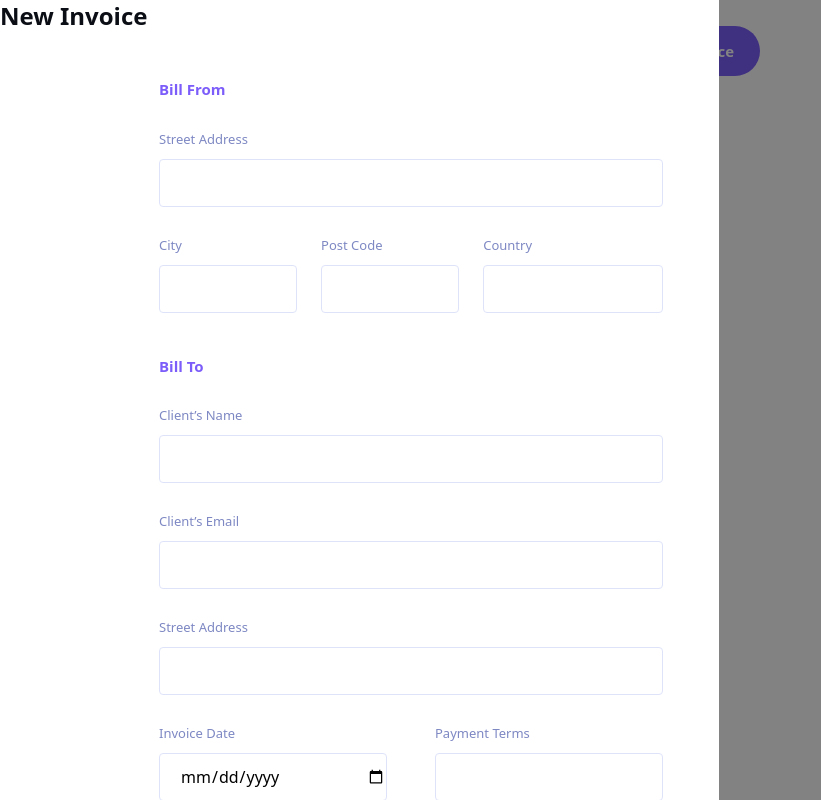
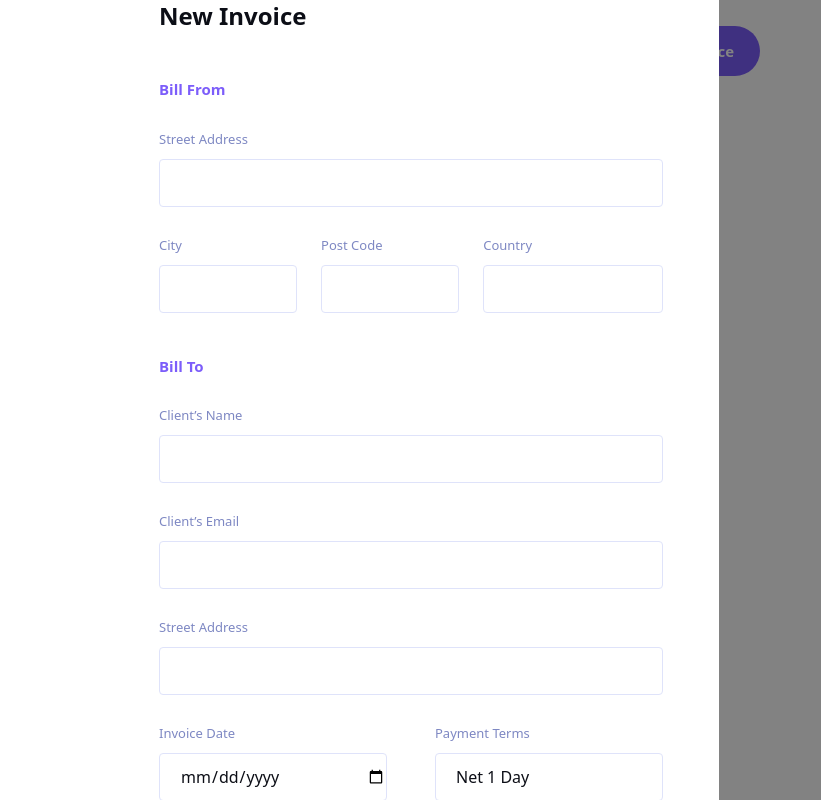
Before and after one commit to NIKAKVINIKADZE2007/reEducateProject, a React (Vite) app: page / in a window 1280 px wide. Both pictures are taken after a click on the button "New Invoice". Shown: the whole page, without its empty margins (0-821 px from the left). Built offline with nearby package versions, Linux system fonts and the light colour scheme.

Commit message:
adding drop down

```diff
--- a/src/components/InvoiceForm.tsx
+++ b/src/components/InvoiceForm.tsx
@@ -2,6 +2,7 @@ import { useForm } from 'react-hook-form';
 import { yupResolver } from '@hookform/resolvers/yup';
 import { InvoiceFormData, invoiceSchema } from '../validations/Invoice';
 import PopUp from './PopUp';
+import { useState } from 'react';
 
 export default function InvoiceForm({
   setShowNewInvoice,
@@ -16,7 +17,18 @@ export default function InvoiceForm({
     resolver: yupResolver(invoiceSchema),
   });
 
-  const onSubmit = () => {
+  const [selected, setSelected] = useState<string>('Net 1 Day');
+  const [isOpen, setIsOpen] = useState<boolean>(false);
+
+  const handleSelection = (option: string) => {
+    setSelected(option);
+    setIsOpen(false);
+  };
+
+  const options = ['Net 1 Day', 'Net 7 Day', 'Net 14 Day', 'Net 30 Day'];
+
+  const onSubmit = (data: InvoiceFormData) => {
+    console.log(data);
     console.log('submited');
   };
 
@@ -141,11 +153,28 @@ export default function InvoiceForm({
             {/* Payment Terms */}
             <div className='w-full tablet:ml-6'>
               <label className='text-blueGray text-[13px]'>Payment Terms</label>
-              <input
-                className='input'
-                type='text'
-                {...register('paymentTerms')}
-              />
+              <button
+                type='button'
+                className='input text-start'
+                onClick={() => setIsOpen(!isOpen)}
+              >
+                {selected}
+              </button>
+
+              {isOpen && (
+                <div className='absolute z-10 w-48 mt-2 bg-white border border-gray-200 rounded-lg shadow-lg'>
+                  {options.map((option) => (
+                    <button
+                      type='button'
+                      key={option}
+                      onClick={() => handleSelection(option)}
+                      className='block w-full px-4 py-2 text-left text-sm text-gray-700 hover:bg-gray-100'
+                    >
+                      {option}
+                    </button>
+                  ))}
+                </div>
+              )}
               {errors.paymentTerms && (
                 <p className='text-red-500'>{errors.paymentTerms?.message}</p>
               )}
--- a/src/components/NewInvoice.tsx
+++ b/src/components/NewInvoice.tsx
@@ -8,7 +8,7 @@ export default function NewInvoice({
   return (
     <div className='absolute inset-0 z-40'>
       <div className='absolute h-full w-full overflow-scroll bg-white tablet:max-w-[616px] desktop:max-w-[719px]'>
-        <h1 className='text-mainDark font-bold text-[24px] leading-8 mb-[22px] tablet:mb-[46px]'>
+        <h1 className='text-mainDark font-bold text-[24px] leading-8 mb-[22px] tablet:mb-[46px] mx-auto tablet:ml-[159px]'>
           New Invoice
         </h1>
         <InvoiceForm setShowNewInvoice={setShowNewInvoice} />
--- a/src/components/PopUp.tsx
+++ b/src/components/PopUp.tsx
@@ -34,6 +34,9 @@ export default function PopUp() {
       <h3 className='text-[#777F98] mt-[70px] mb-[15px] tablet:mb-[14px]'>
         Item List
       </h3>
+      {items.length == 0 && (
+        <p className='text-red-500'>items must not be empty</p>
+      )}
       {showNewItem && (
         <div className='flex flex-col tablet:flex-row mb-[48px]'>
           <div className='w-full'>
--- a/src/index.css
+++ b/src/index.css
@@ -9,6 +9,7 @@
   border-radius: 0.25rem;
   border: 1px solid #dfe3fa;
   padding-left: 20px;
+  color: #0c0e16;
   outline: none;
 }
 
--- a/tailwind.config.js
+++ b/tailwind.config.js
@@ -14,6 +14,7 @@ export default {
         blueGray: '#7E88C3',
         lightGray: '#DFE3FA',
         darkGray: '#888EB0',
+        fontDark: '#0C0E16',
       },
     },
   },
```
